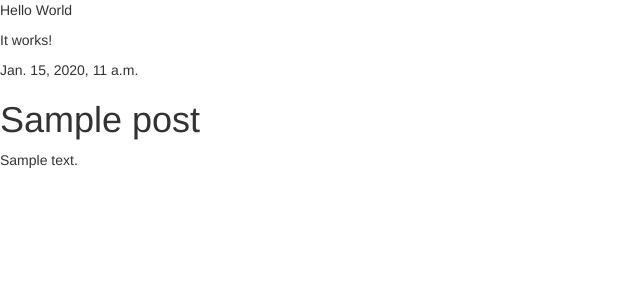
After one commit to girvarsingh/my-first-blog, a Django app: page /post/1/ in a window 1280 px wide. The commit adds this page. Shown: the top 300 px of the page, without its empty margins (0-640 px from the left). Run offline with Django 3.2, Linux system fonts and the light colour scheme; tables that the repository leaves empty hold one stand-in row (values such as "Sample post"); some libraries are stand-ins or nearby versions.

Commit message:
template view details

```diff
--- /dev/null
+++ b/blog/static/css/blog.css
@@ -0,0 +1,4 @@
+h1 a {
+    color: #FCA205;
+	font-size:30px;
+}
--- /dev/null
+++ b/blog/templates/blog/base.html
@@ -0,0 +1,14 @@
+{% load staticfiles %}
+<html>
+<head>
+<link rel="stylesheet" href="//maxcdn.bootstrapcdn.com/bootstrap/3.2.0/css/bootstrap.min.css">
+<link rel="stylesheet" href="//maxcdn.bootstrapcdn.com/bootstrap/3.2.0/css/bootstrap-theme.min.css">
+<link rel="stylesheet" href="{% static 'css/blog.css' %}">
+</head>
+    <p>Hello World</p>
+    <p>It works!</p>
+	<table>
+	{% block content %}
+	{% endblock %}
+	</table>
+</html>
--- /dev/null
+++ b/blog/templates/blog/post_detail.html
@@ -0,0 +1,13 @@
+{% extends 'blog/base.html' %}
+
+{% block content %}
+    <div class="post">
+        {% if post.published_date %}
+            <div class="date">
+                {{ post.published_date }}
+            </div>
+        {% endif %}
+        <h1>{{ post.title }}</h1>
+        <p>{{ post.text|linebreaksbr }}</p>
+    </div>
+{% endblock %}
--- a/blog/urls.py
+++ b/blog/urls.py
@@ -3,4 +3,5 @@ from . import views
 
 urlpatterns = [
     url(r'^$',views.post_list,name='post_list'),
+    url(r'^post/(?P<pk>\d+)/$', views.post_detail, name='post_detail'),
     ]
--- a/blog/views.py
+++ b/blog/views.py
@@ -1,7 +1,7 @@
 # -*- coding: utf-8 -*-
 from __future__ import unicode_literals
 
-from django.shortcuts import render
+from django.shortcuts import render,get_object_or_404
 from .models import Post
 from django.utils import timezone
 # Create your views here.
@@ -9,3 +9,7 @@ from django.utils import timezone
 def post_list(request):
     posts = Post.objects.filter(published_date__lte=timezone.now()).order_by('published_date');
     return render(request, 'blog/post_list.html', {'posts':posts})
+
+def post_detail(request, pk):
+    post = get_object_or_404(Post, pk=pk)
+    return render(request, 'blog/post_detail.html', {'post': post})
--- a/myproject/urls.py
+++ b/myproject/urls.py
@@ -17,8 +17,8 @@ from django.conf.urls import include
 from django.conf.urls import url
 from django.contrib import admin
 
-
 urlpatterns = [
     url(r'^admin/', admin.site.urls),
     url(r'',include('blog.urls')),
+
 ]
```
Also changed, not shown: blog/templates/blog/post_list.html (+5 -7 lines).
